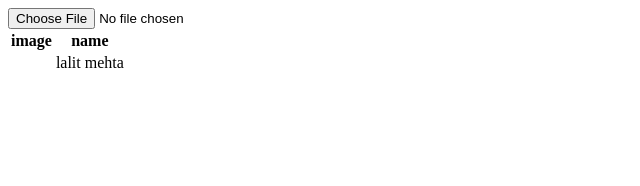
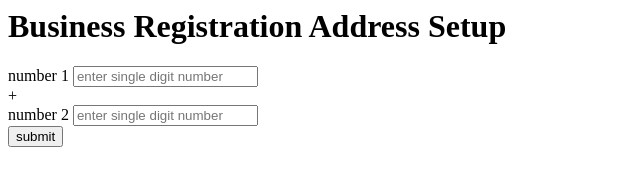
Before and after one commit to Lalit9058/cv, a plain HTML site: page index.html in a window 1280 px wide. Shown: the whole page, without its empty margins (0-640 px from the left). Drawn offline with Linux system fonts and the light colour scheme.

Commit message:
Update index.html

```diff
--- a/index.html
+++ b/index.html
@@ -1,47 +1,36 @@
-<!DOCTYPE html>
-<html lang="en">
-<head>
-    <meta charset="UTF-8">
-    <meta http-equiv="X-UA-Compatible" content="IE=edge">
-    <meta name="viewport" content="width=device-width, initial-scale=1.0">
-    <title>Document</title>
-</head>
-<style>
-    .img3{
-        height:10px;
-        width:30px;
-    }
-    .img3:hover{
+  <html>
+        <body>
+            <div class="container-fluid">
+                <header>
+                    <h1>Business Registration Address Setup</h1>
+                </header>
 
-        height:100px;
-        width:100px;
+         <form>
+                <label>number 1</label>
+                <input type="text" name="number1" id="number1" placeholder="enter single digit number"> <br>
+                +<br>
+                <label>number 2</label>
+                <input type="text" name="number2" id="number2" placeholder="enter single digit number"><br>
+                <button type="submit" class="btn btn-info" onclick="submit1()">submit</button><br><br>
+                <div class="screen" id="screen1"></div>
 
-    }
-</style>
-<body>
-    <input  id = "button" type = "file" onchange = "readURL(this)"accept="Image/*">
-    <!-- <button  onclick = "add();" >add</button> -->
-    <table>
-        <tr>
-            <th>image</th>
-            <th>name</th>
-        </tr>
-        <tr>
-            <td><img class = "img3" src = "" id = "img"></td>
-            <td>lalit mehta</td>
-        </tr>
-    </table>
+            </form>
+
+            </div> <!-- End Container-->
 
 
-    <script>
-var img = document.getElementById("img");
-var button = document.getElementById("button");
-button.addEventListener('change',function(){
-img.src = URL.createObjectURL(this.files[0]);
 
-})
+        <footer>
 
+        </footer>
+          <script type="text/javascript">
+              function submit1(){
+                 var a = document.getElementByID("number1").value;
+              var b = document.getElementByID("number2").value;
+                var c = a + b;
+            document.getElementByID("screen1").innerHTML=c;
+              }
+          </script>
 
-</script>
-</body>
-</html>
+        </body>
+        </html>
```
